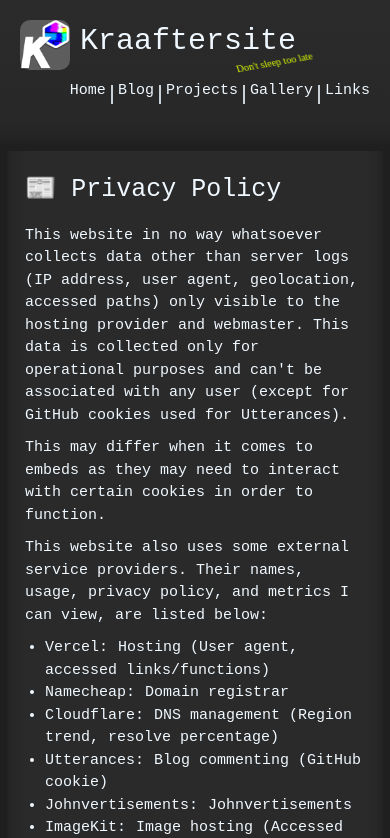
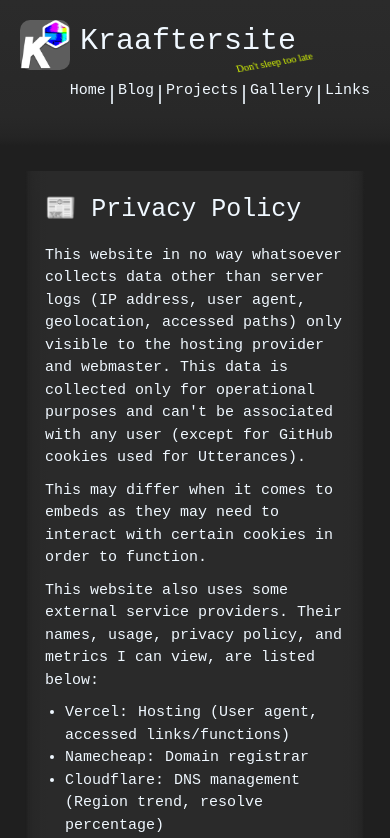
Before and after one commit to Kraafter/Kraaftersite-v3, a SvelteKit app: page /privacy in a window 390 px wide. Shown: the top 838 px of the page. Built offline with nearby package versions, Linux system fonts and the light colour scheme; a web font is replaced by a local one.

Commit message:
Fixed Padding for Uniformity

```diff
--- a/src/routes/contact/+page.svelte
+++ b/src/routes/contact/+page.svelte
@@ -67,7 +67,7 @@
 
         .full {
             padding: 10px;
-            margin: 5px;
+            margin: 25px;
         }
 
         .text1 {
--- a/src/routes/link/+page.svelte
+++ b/src/routes/link/+page.svelte
@@ -191,7 +191,7 @@
 
         .full {
             padding: 10px;
-            margin: 5px;
+            margin: 25px;
         }
 
         .text1 {
--- a/src/routes/privacy/+page.svelte
+++ b/src/routes/privacy/+page.svelte
@@ -142,7 +142,8 @@
 
         .full {
             padding: 10px;
-            margin: 5px;
+            margin: 25px;
+            width: calc(100% - 50px);
         }
 
         .text1 {
--- a/src/routes/projects/+page.svelte
+++ b/src/routes/projects/+page.svelte
@@ -133,7 +133,7 @@
     @media (max-width: 768px) {
 
         .main {
-            margin: 10px;
+            margin: 25px;
             padding: 25px;
         }
 
```
